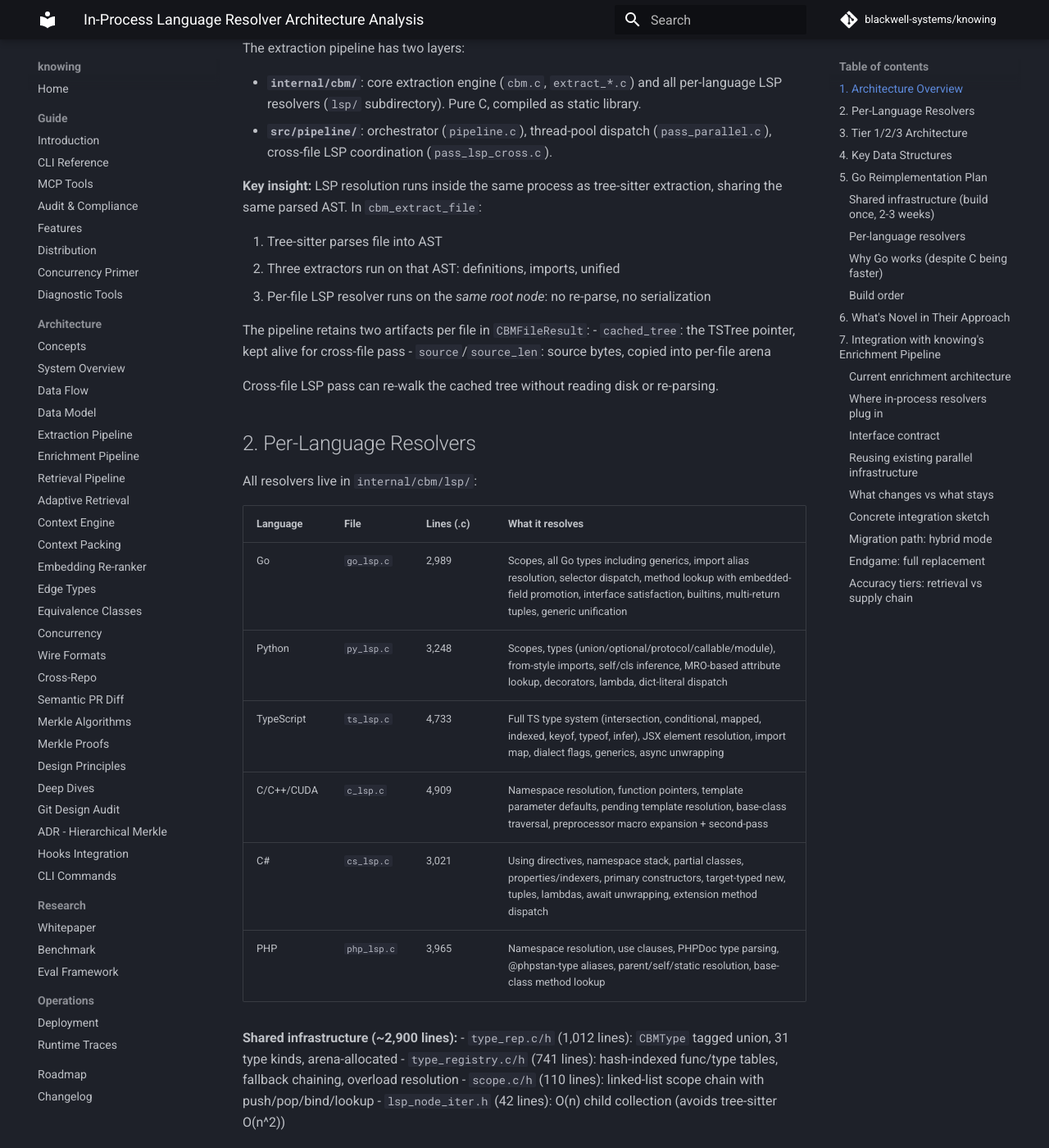
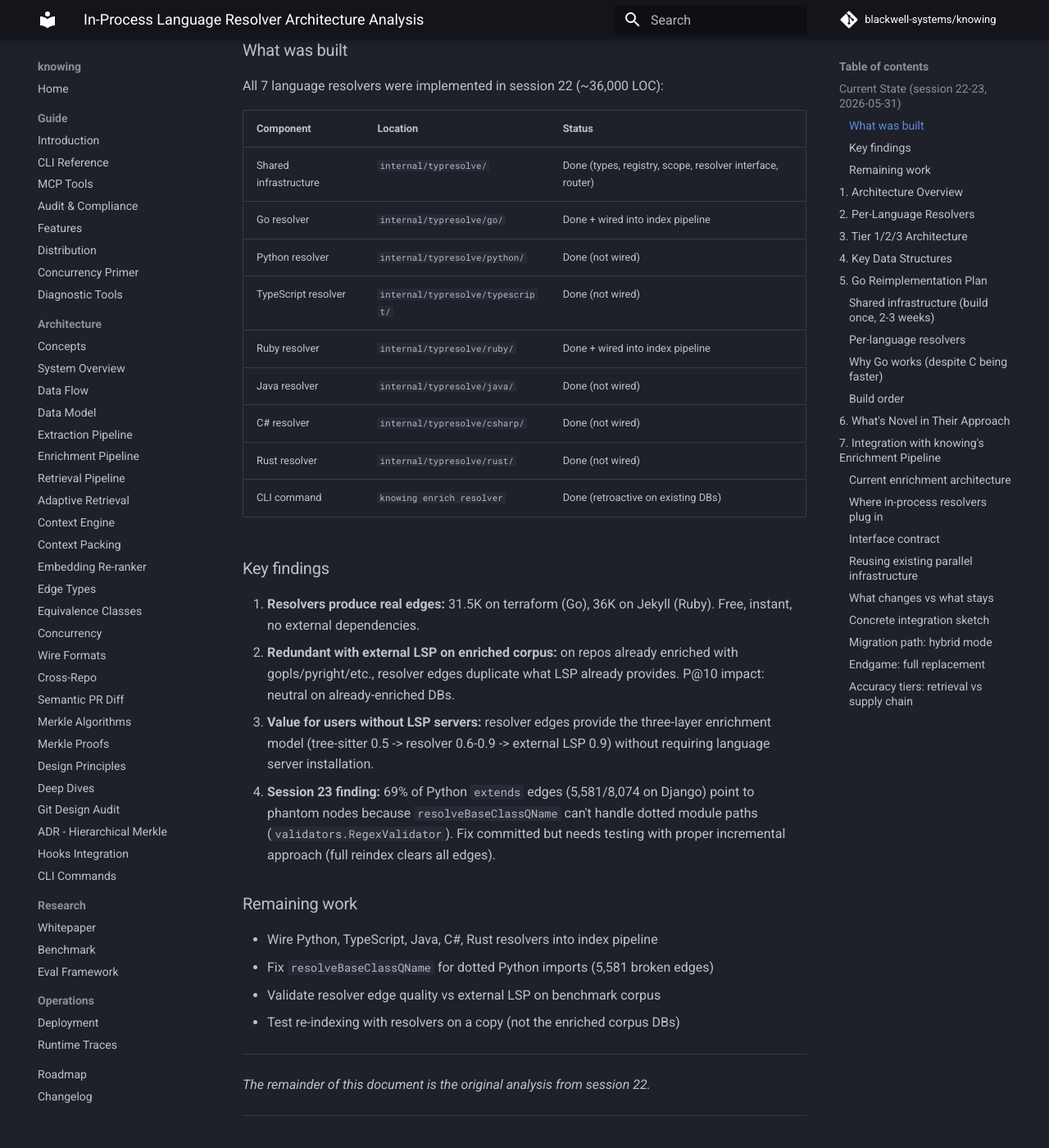
Before and after one commit to blackwell-systems/knowing, an MkDocs documentation site: the page built from docs/research/in-process-resolver-analysis.md, in a window 1280 px wide and 1400 px high, scrolled down 317 px. Shown: the whole window at 82% size. Built offline with MkDocs 1.6.1 and Material for MkDocs 9.7.7, drawn with Linux system fonts in a browser that asks for light colours; comment, search, counter and statistics services are not loaded.

Commit message:
docs: add current state section to in-process-resolver-analysis.md (7 resolvers built, 5 pending wire)

```diff
--- a/docs/research/in-process-resolver-analysis.md
+++ b/docs/research/in-process-resolver-analysis.md
@@ -2,6 +2,52 @@
 
 Analysis of codebase-memory-mcp (DeusData) in-process LSP resolver architecture.
 Objective: understand their approach to inform knowing's own Go-native resolvers.
+
+## Current State (session 22-23, 2026-05-31)
+
+### What was built
+
+All 7 language resolvers were implemented in session 22 (~36,000 LOC):
+
+| Component | Location | Status |
+|-----------|----------|--------|
+| Shared infrastructure | `internal/typresolve/` | Done (types, registry, scope, resolver interface, router) |
+| Go resolver | `internal/typresolve/go/` | Done + wired into index pipeline |
+| Python resolver | `internal/typresolve/python/` | Done (not wired) |
+| TypeScript resolver | `internal/typresolve/typescript/` | Done (not wired) |
+| Ruby resolver | `internal/typresolve/ruby/` | Done + wired into index pipeline |
+| Java resolver | `internal/typresolve/java/` | Done (not wired) |
+| C# resolver | `internal/typresolve/csharp/` | Done (not wired) |
+| Rust resolver | `internal/typresolve/rust/` | Done (not wired) |
+| CLI command | `knowing enrich resolver` | Done (retroactive on existing DBs) |
+
+### Key findings
+
+1. **Resolvers produce real edges:** 31.5K on terraform (Go), 36K on Jekyll (Ruby).
+   Free, instant, no external dependencies.
+2. **Redundant with external LSP on enriched corpus:** on repos already enriched
+   with gopls/pyright/etc., resolver edges duplicate what LSP already provides.
+   P@10 impact: neutral on already-enriched DBs.
+3. **Value for users without LSP servers:** resolver edges provide the three-layer
+   enrichment model (tree-sitter 0.5 -> resolver 0.6-0.9 -> external LSP 0.9)
+   without requiring language server installation.
+4. **Session 23 finding:** 69% of Python `extends` edges (5,581/8,074 on Django)
+   point to phantom nodes because `resolveBaseClassQName` can't handle dotted
+   module paths (`validators.RegexValidator`). Fix committed but needs testing
+   with proper incremental approach (full reindex clears all edges).
+
+### Remaining work
+
+- Wire Python, TypeScript, Java, C#, Rust resolvers into index pipeline
+- Fix `resolveBaseClassQName` for dotted Python imports (5,581 broken edges)
+- Validate resolver edge quality vs external LSP on benchmark corpus
+- Test re-indexing with resolvers on a copy (not the enriched corpus DBs)
+
+---
+
+*The remainder of this document is the original analysis from session 22.*
+
+---
 
 ## 1. Architecture Overview
 
```
